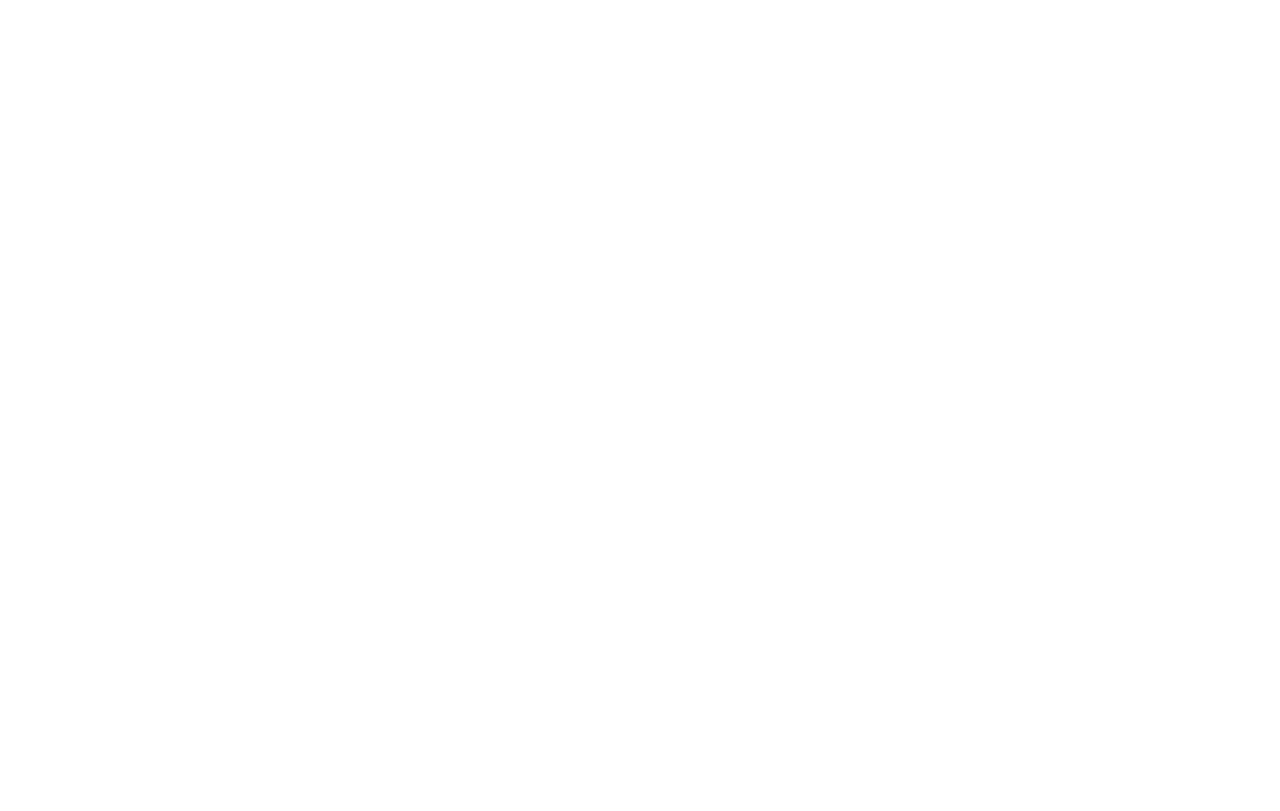
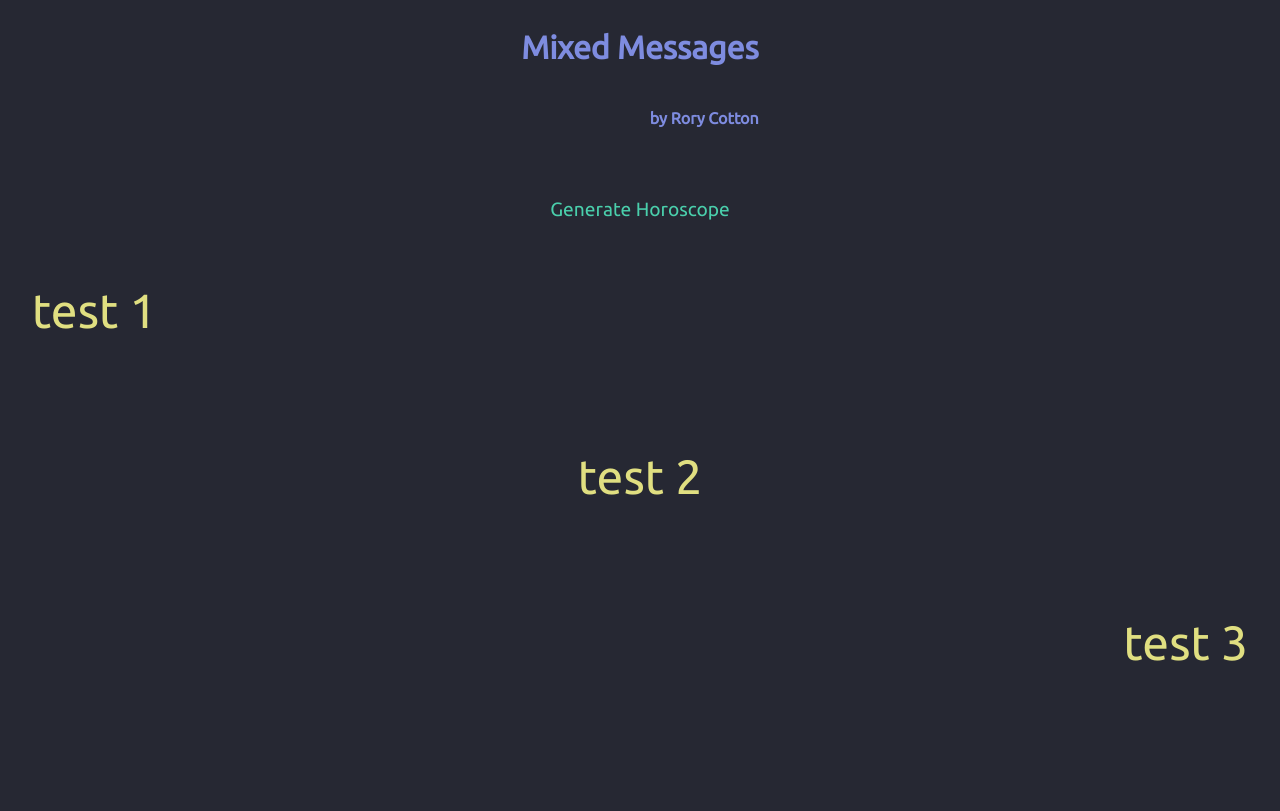
Before and after one commit to cotton-r/Mixed-Messages, a plain HTML site: page index.html in a window 1280 px wide. Drawn offline with Linux system fonts and the light colour scheme.

Commit message:
Adding the HTML structure and CSS styles to the page

```diff
--- a/index.html
+++ b/index.html
@@ -5,8 +5,28 @@
         <meta name="viewport" content="width=device-width, initial-scale=1">
         <title>Mixed Messages</title>
         <link href="style.css" rel="stylesheet">
+
+        <!-- Google Fonts -->
+        <link rel="preconnect" href="https://fonts.gstatic.com">
+        <link href="https://fonts.googleapis.com/css2?family=Ubuntu&display=swap" rel="stylesheet">
+
     </head>
     <body>
-
+        <div id="wrapper">
+            <header>
+                <h1 id="mainTitle">Mixed Messages</h1>
+                <h4 id="mainSubTitle">by Rory Cotton</h4>
+            </header>
+            <main>
+                <div id="GenerateButtonDiv">
+                    <span>Generate Horoscope</span>
+                </div>
+                <div id="textOutputContainer">
+                    <div class="textOutputDivs" id="div1">test 1</div>
+                    <div class="textOutputDivs" id="div2">test 2</div>
+                    <div class="textOutputDivs" id="div3">test 3</div>
+                </div>
+            </main>
+        </div>
     </body>
 </html>
--- a/style.css
+++ b/style.css
@@ -0,0 +1,85 @@
+html {
+    box-sizing: border-box;
+  }
+  *, *:before, *:after {
+    box-sizing: inherit;
+  }
+
+body {
+    background-color: #262833;
+    font-family: 'Ubuntu', sans-serif;
+    font-size: 16px;
+    overflow: hidden;
+    min-width: 95vw;
+}
+
+head, h1, h4 {
+    color: #7E8CE0;
+}
+
+.generateButtonDiv, span {
+    color: #4ACFAC;
+    font-size: 1.2em;
+}
+
+.textOutputDivs {
+    color: #e0df81;
+    font-size: 3em;
+}
+
+#wrapper {
+    display: flex;
+    flex-direction: column;
+    align-items: center;
+    height: 100vh;
+    min-width: 95vw;
+}
+
+header {
+    display: flex;
+    flex-direction: column;
+    width: fit-content;
+}
+
+#mainTitle {
+    align-self: flex-start;
+}
+
+#mainSubTitle {
+    align-self: flex-end;
+}
+
+main {
+    align-self: center;
+    display: flex;
+    flex-direction: column;
+    align-items: center;
+    height: 90vh;
+    min-width: 95vw;
+    padding-top: 50px;
+}
+
+#textOutputContainer {
+    display: flex;
+    flex-direction: column;
+    justify-content: space-evenly;
+    align-items: center;
+    margin-top: -50px;
+    width: 95vw;
+    height: 100%;
+}
+
+#div1 {
+    align-self: flex-start;
+    width: fit-content;
+}
+
+#div2 {
+    align-self: center;
+    width: fit-content;
+}
+
+#div3 {
+    align-self: flex-end;
+    width: fit-content;
+}
```
